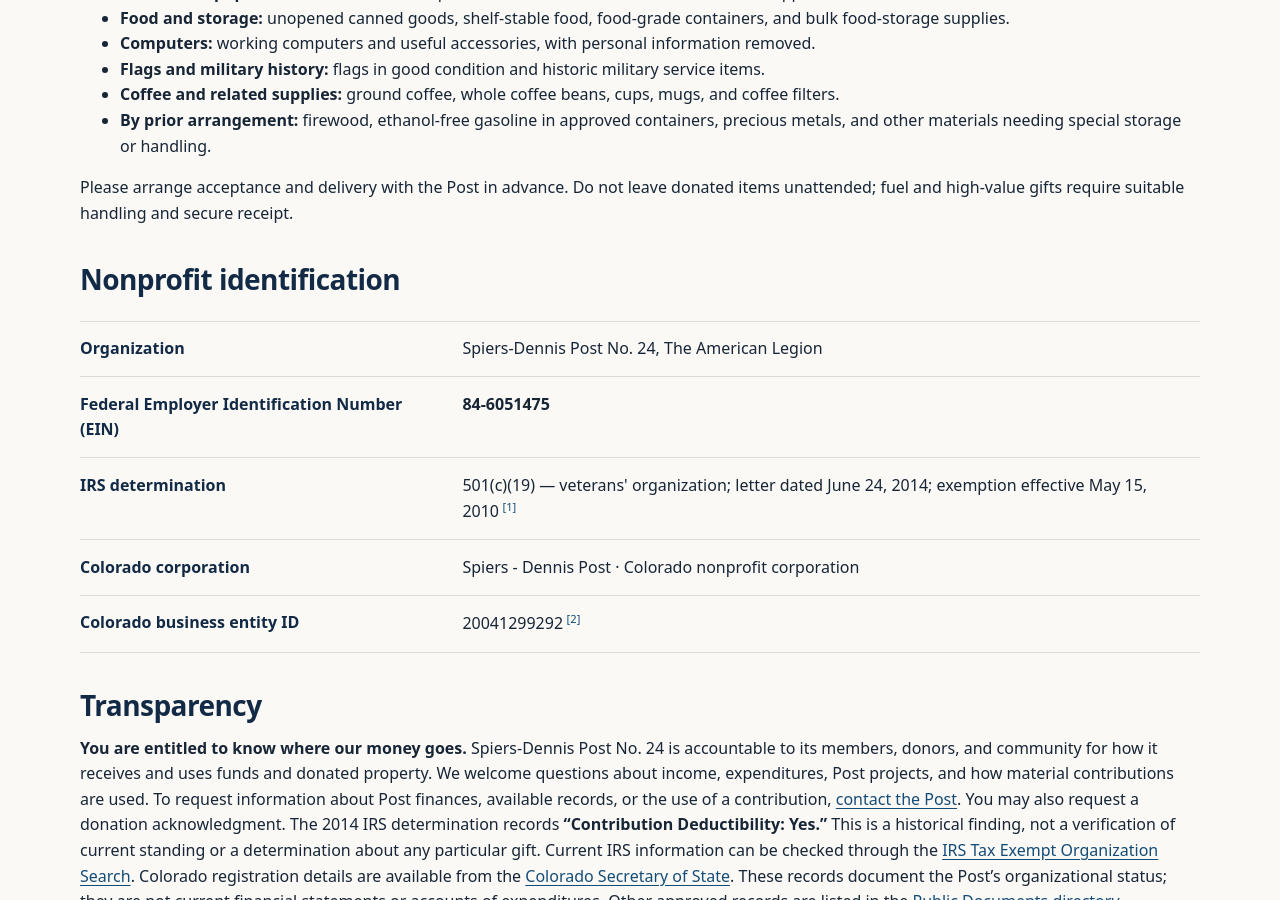
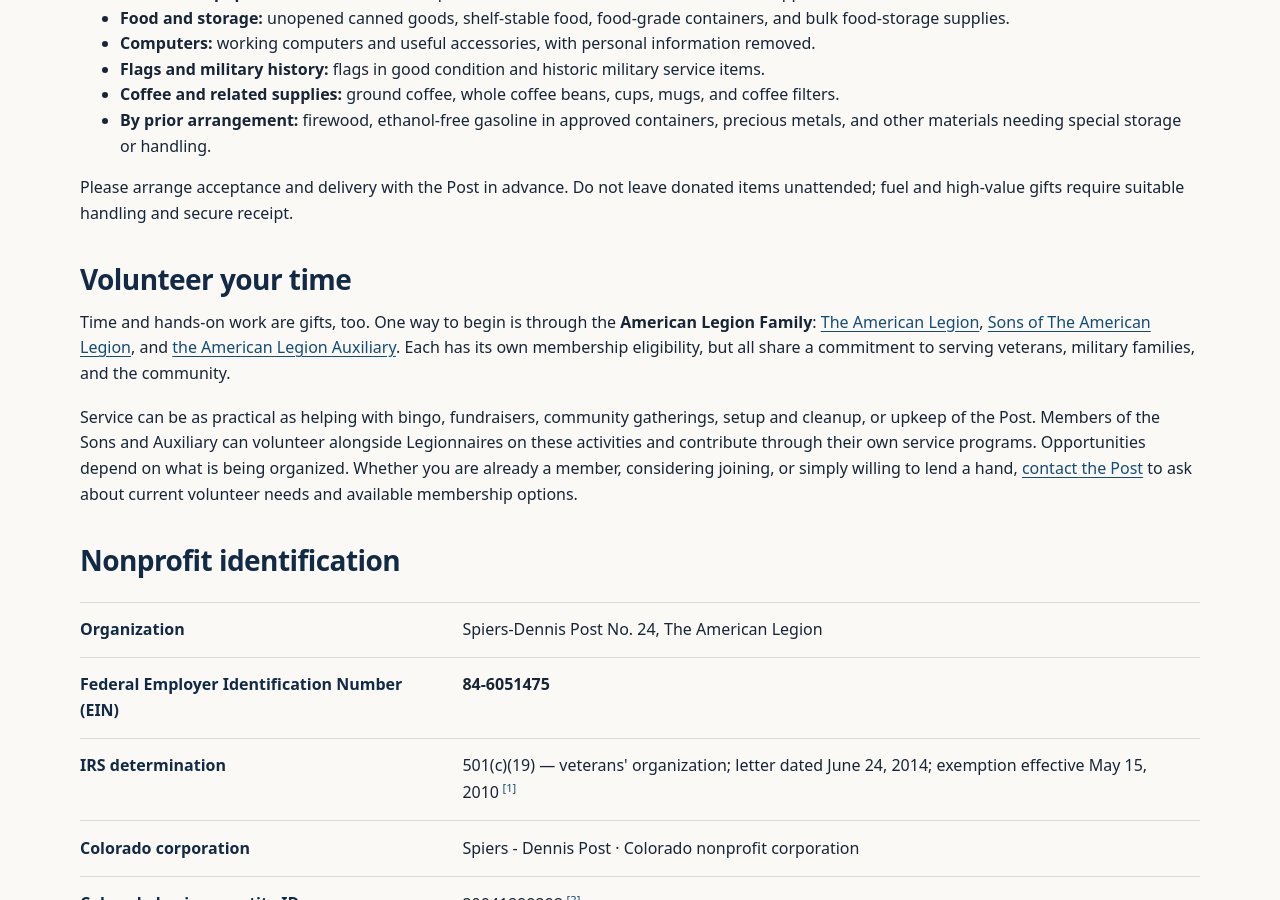
Before and after one commit to SPIERS-DENNIS-POST/spiers-dennis-post.github.io, a Jekyll site: the page built from donate/index.md, in a window 1280 px wide and 900 px high, scrolled down 743 px. Built offline with Jekyll 4.4.1, drawn with Linux system fonts in a browser that asks for light colours.

Commit message:
Add American Legion Family volunteer section to Donate page

```diff
--- a/donate/index.md
+++ b/donate/index.md
@@ -33,6 +33,11 @@
 
 Please arrange acceptance and delivery with the Post in advance. Do not leave donated items unattended; fuel and high-value gifts require suitable handling and secure receipt.
 
+## Volunteer your time
+Time and hands-on work are gifts, too. One way to begin is through the **American Legion Family**: <a href="{{ '/membership/' | relative_url }}">The American Legion</a>, <a href="https://www.legion.org/about/american-legion-family/sons-of-the-american-legion">Sons of The American Legion</a>, and <a href="https://www.legion-aux.org/">the American Legion Auxiliary</a>. Each has its own membership eligibility, but all share a commitment to serving veterans, military families, and the community.
+
+Service can be as practical as helping with bingo, fundraisers, community gatherings, setup and cleanup, or upkeep of the Post. Members of the Sons and Auxiliary can volunteer alongside Legionnaires on these activities and contribute through their own service programs. Opportunities depend on what is being organized. Whether you are already a member, considering joining, or simply willing to lend a hand, <a href="{{ '/contact/' | relative_url }}">contact the Post</a> to ask about current volunteer needs and available membership options.
+
 ## Nonprofit identification
 <dl class="fact-list">
 <div class="fact-row"><dt>Organization</dt><dd>{{ site.data.post.name | escape }}, The American Legion</dd></div>
```
